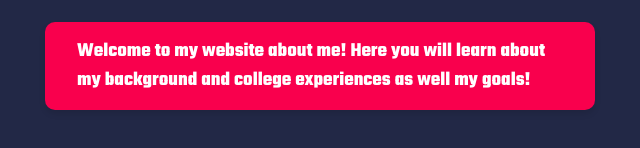
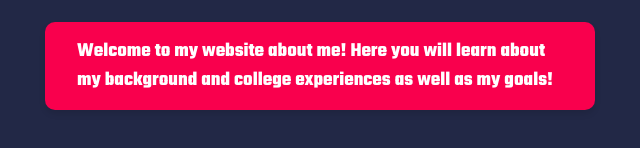
Before and after one commit to ronnubah/-web-development-project-, a website: page index.html in a window 1280 px wide. Shown: the part 414-562 px from the top of the page, 320-960 px from the left. Drawn offline with Linux system fonts and the light colour scheme.

Commit message:
Update index.html

```diff
--- a/index.html
+++ b/index.html
@@ -20,7 +20,7 @@
             <div class="text-container">
                 <h1>Welcome</h1>
                 <h5>Intro</h5>
-                <p> Welcome to my website about me! Here you will learn about my background and college experiences as well my goals!</p>
+                <p> Welcome to my website about me! Here you will learn about my background and college experiences as well as my goals!</p>
             </div>
         </div>
     </section>
```
